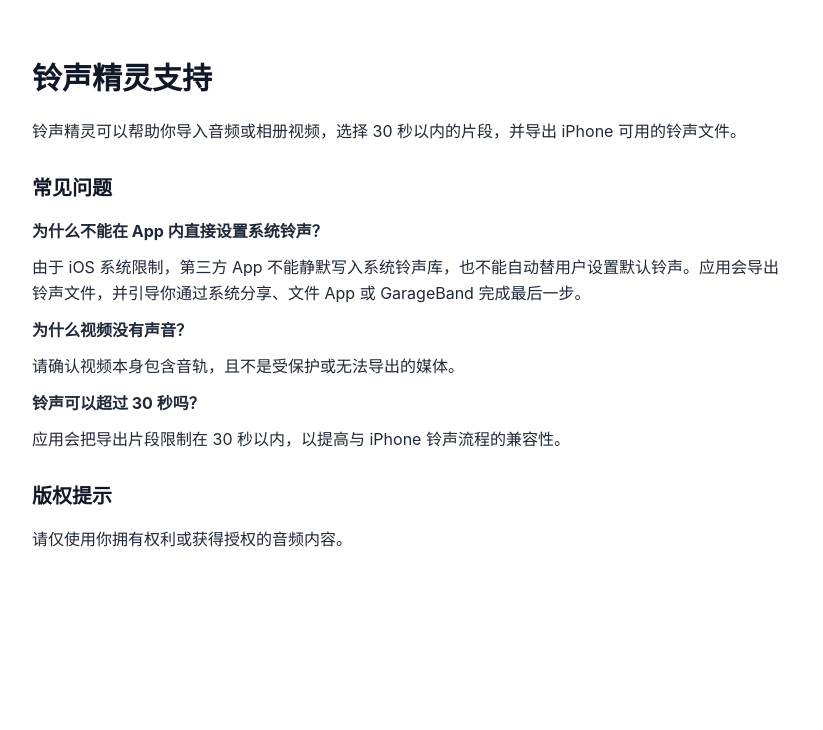
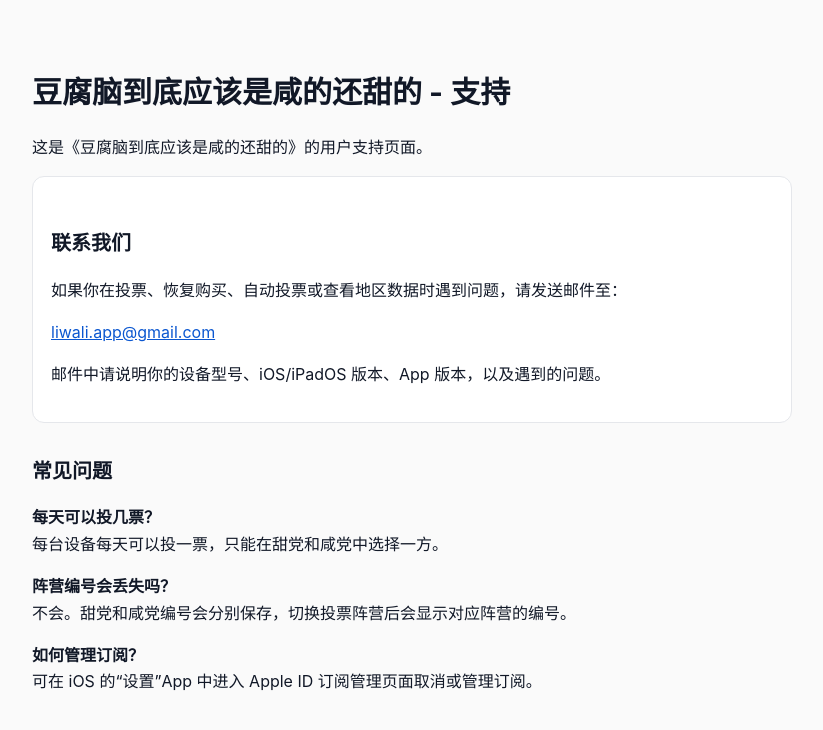
Before and after one commit to xiaosongji/ringsprite-pages, a plain HTML site: page support.html in a window 1280 px wide. Shown: the whole page, without its empty margins (228-1051 px from the left). Drawn offline with Linux system fonts and the light colour scheme.

Commit message:
Update tofu app support page

```diff
--- a/support.html
+++ b/support.html
@@ -1,38 +1,34 @@
 <!doctype html>
-<html lang="zh-Hans">
+<html lang="zh-CN">
 <head>
   <meta charset="utf-8">
   <meta name="viewport" content="width=device-width, initial-scale=1">
-  <title>铃声精灵支持</title>
+  <title>豆腐脑到底应该是咸的还甜的 - 支持</title>
   <style>
-    body {
-      max-width: 760px;
-      margin: 0 auto;
-      padding: 40px 20px;
-      color: #1f2937;
-      font: 16px/1.65 -apple-system, BlinkMacSystemFont, "Segoe UI", sans-serif;
-    }
-    h1, h2 { color: #111827; line-height: 1.25; }
-    h1 { font-size: 30px; }
+    body { font-family: -apple-system, BlinkMacSystemFont, "Segoe UI", sans-serif; line-height: 1.65; margin: 0; color: #111827; background: #fafafa; }
+    main { max-width: 760px; margin: 0 auto; padding: 48px 20px; }
+    h1 { font-size: 30px; margin-bottom: 8px; }
     h2 { font-size: 20px; margin-top: 32px; }
-    p, li { margin: 10px 0; }
+    a { color: #0b57d0; }
+    .card { background: white; border: 1px solid #e5e7eb; border-radius: 12px; padding: 18px; }
   </style>
 </head>
 <body>
-  <h1>铃声精灵支持</h1>
-  <p>铃声精灵可以帮助你导入音频或相册视频，选择 30 秒以内的片段，并导出 iPhone 可用的铃声文件。</p>
+  <main>
+    <h1>豆腐脑到底应该是咸的还甜的 - 支持</h1>
+    <p>这是《豆腐脑到底应该是咸的还甜的》的用户支持页面。</p>
 
-  <h2>常见问题</h2>
-  <p><strong>为什么不能在 App 内直接设置系统铃声？</strong></p>
-  <p>由于 iOS 系统限制，第三方 App 不能静默写入系统铃声库，也不能自动替用户设置默认铃声。应用会导出铃声文件，并引导你通过系统分享、文件 App 或 GarageBand 完成最后一步。</p>
+    <section class="card">
+      <h2>联系我们</h2>
+      <p>如果你在投票、恢复购买、自动投票或查看地区数据时遇到问题，请发送邮件至：</p>
+      <p><a href="mailto:liwali.app@gmail.com">liwali.app@gmail.com</a></p>
+      <p>邮件中请说明你的设备型号、iOS/iPadOS 版本、App 版本，以及遇到的问题。</p>
+    </section>
 
-  <p><strong>为什么视频没有声音？</strong></p>
-  <p>请确认视频本身包含音轨，且不是受保护或无法导出的媒体。</p>
-
-  <p><strong>铃声可以超过 30 秒吗？</strong></p>
-  <p>应用会把导出片段限制在 30 秒以内，以提高与 iPhone 铃声流程的兼容性。</p>
-
-  <h2>版权提示</h2>
-  <p>请仅使用你拥有权利或获得授权的音频内容。</p>
+    <h2>常见问题</h2>
+    <p><strong>每天可以投几票？</strong><br>每台设备每天可以投一票，只能在甜党和咸党中选择一方。</p>
+    <p><strong>阵营编号会丢失吗？</strong><br>不会。甜党和咸党编号会分别保存，切换投票阵营后会显示对应阵营的编号。</p>
+    <p><strong>如何管理订阅？</strong><br>可在 iOS 的“设置”App 中进入 Apple ID 订阅管理页面取消或管理订阅。</p>
+  </main>
 </body>
 </html>
```
